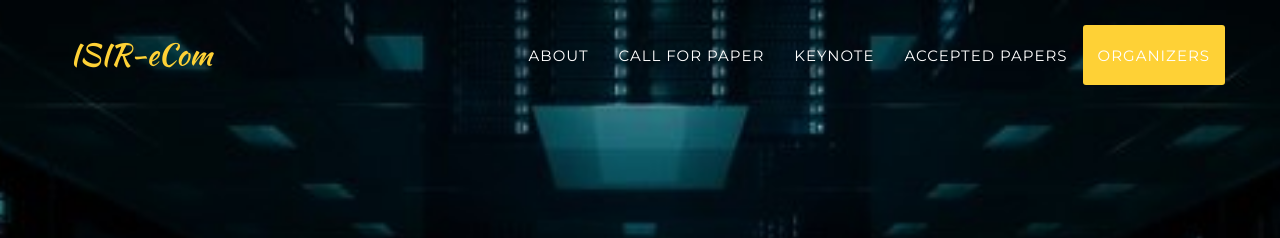
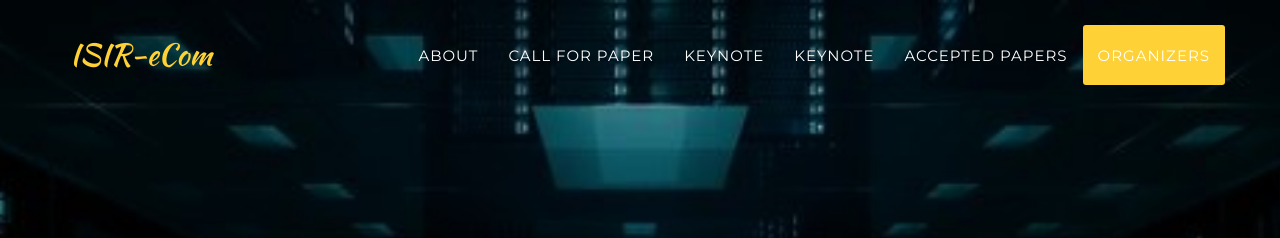
Before and after one commit to ISIR-eCom/ISIR-eCom.github.io, a Jekyll site: the page built from index.html, in a window 1280 px wide. Shown: the top 238 px of the page. Built offline with Jekyll 4.4.1, drawn with Linux system fonts in a browser that asks for light colours; some web fonts are replaced.

Commit message:
update panel in header

```diff
--- a/_includes/header.html
+++ b/_includes/header.html
@@ -33,6 +33,9 @@
                         <a class="page-scroll" href="#keynote">Keynote</a>
                     </li>
                     <li>
+                        <a class="page-scroll" href="#panel">Keynote</a>
+                    </li>
+                    <li>
                         <a class="page-scroll" href="#accepted_papers">Accepted Papers</a>
                     </li>
                     <li>
--- a/_includes/panel.html
+++ b/_includes/panel.html
@@ -1,5 +1,5 @@
 <!-- Team Section -->
-    <section id="organizers">
+    <section id="panel">
         <div class="container">
             <div class="row">
                 <div class="col-lg-12 text-center">
```
